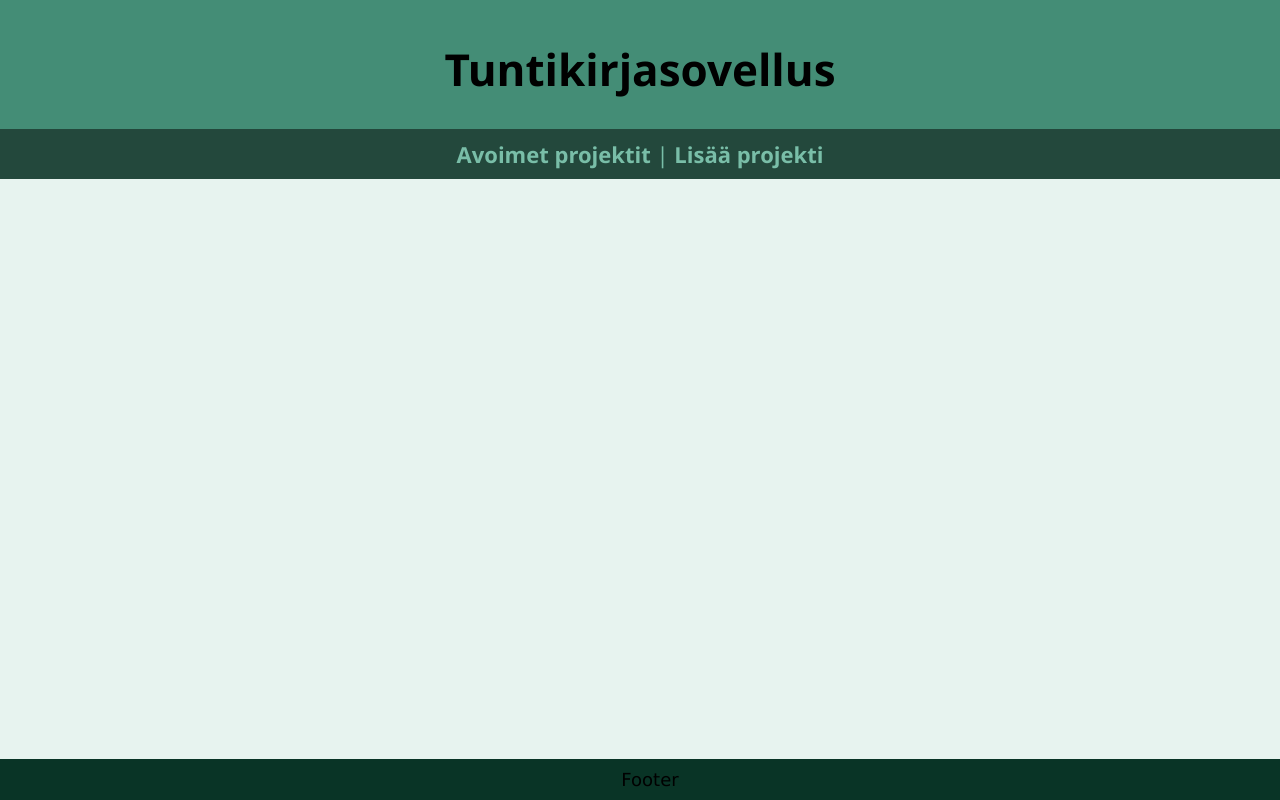
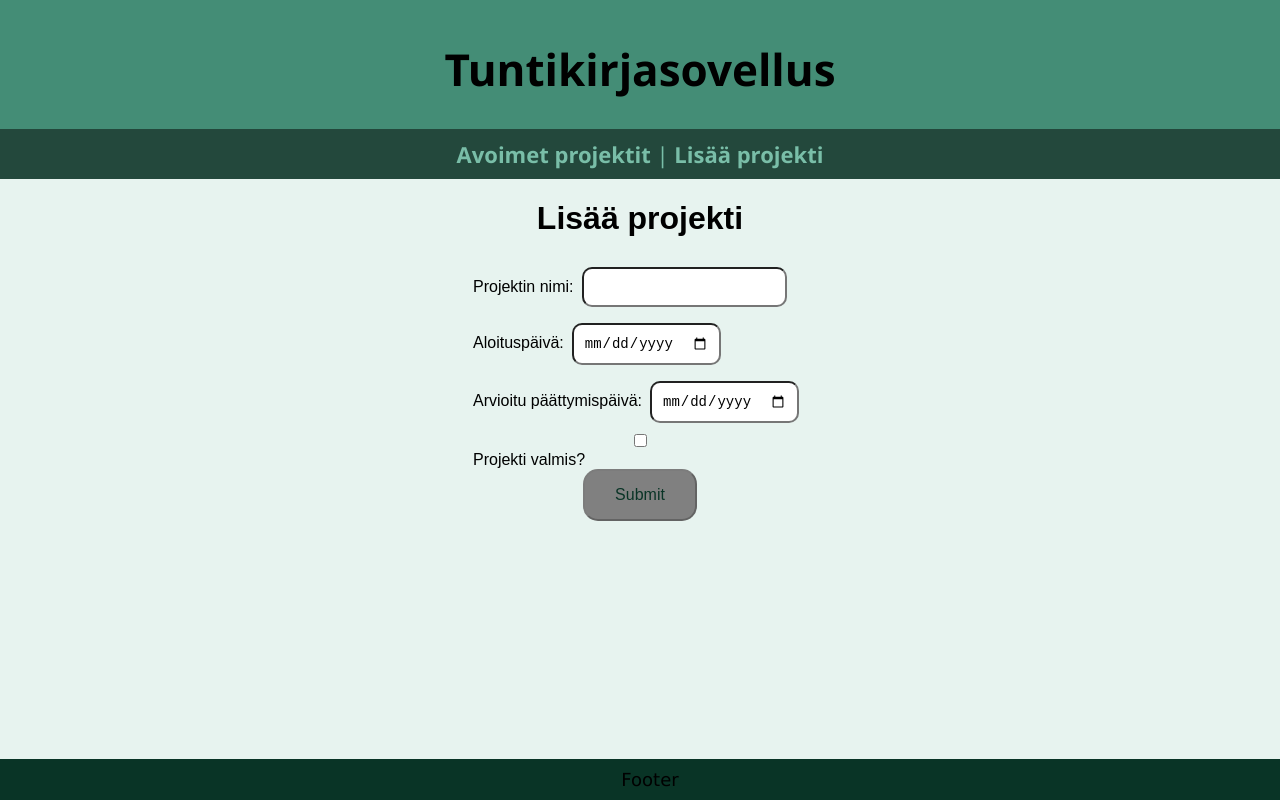
Before and after one commit to mh-martin/Hours-tracker, a React (Create React App) app: page /project/edit/1 in a window 1280 px wide. Built offline with nearby package versions, Linux system fonts and the light colour scheme; no server answers.

Commit message:
edit project implemented, date formatted

```diff
--- a/src/App.js
+++ b/src/App.js
@@ -7,6 +7,7 @@ import { BrowserRouter as Router, Routes, Route } from 'react-router-dom';
 import Header from './components/Header';
 import Footer from './components/Footer';
 import ProjectDetails from './components/ProjectDetails';
+import EditProject from './components/EditProject';
 
 function App() {
 
@@ -19,7 +20,9 @@ function App() {
           <Route path="/" element={<Home />}/>
           <Route path="/addproject" element={<AddProject />}/>
           <Route path="/hours" element={<Hours />}/>
+          <Route path="/project/edit/:id" element={<EditProject />}/>
           <Route path="/project/:id" element={<ProjectDetails />}/>
+
         </Routes>
         <Footer />
       </Router>
--- /dev/null
+++ b/src/components/EditProject.js
@@ -0,0 +1,69 @@
+import axios from 'axios';
+import React, { useState, useEffect } from 'react'
+import { useNavigate, useParams } from 'react-router-dom';
+import '../App.css';
+
+function EditProject() {
+  const [projectName, setProjectName] = useState('');
+  const [startDate, setStartDate] = useState('');
+  const [estEndDate, setEstEndDate] = useState('');
+  const [completed, setCompleted] = useState(false);
+  const navigate = useNavigate();
+
+  let {id} = useParams();
+
+  useEffect(() => {
+    axios
+      .get(`/projects/${id}`)
+      .then((res) => {
+        setProjectName(res.data.project_name);
+        setStartDate(new Date(res.data.start_date).toISOString().slice(0,10));
+        setEstEndDate(new Date(res.data.est_end_date).toISOString().slice(0,10));
+        setCompleted(res.data.completed);
+      })
+  }, [id]);
+
+
+  function isInvalid() {
+    return projectName === '' ||
+           startDate === '' ||
+           estEndDate === '';
+  }
+
+  function formSubmitted(event) {
+    event.preventDefault();
+    const formData = new FormData(event.currentTarget);
+
+    axios.patch(`/projects/${id}`, formData).then(response => {
+      navigate("/")
+    }).catch(response => {
+    })
+  }
+
+  return (
+    <div className='App'>
+      <h1>Lisää projekti</h1>
+      <form onSubmit={formSubmitted}>
+        <div className="container">
+          {/* <input type="hidden" value={id}></input> */}
+          <label className="label">Projektin nimi:
+            <input type="text" name="project_name" className="inputBox" value={projectName} onChange={(event) => setProjectName(event.target.value)}/>
+          </label>
+          <label className="label">Aloituspäivä:
+            <input type="date" name="start_date" className="inputBox" value={startDate} onChange={(event) => setStartDate(event.target.value)}></input>
+          </label>
+          <label className="label">Arvioitu päättymispäivä:
+            <input type="date" name="est_end_date" className="inputBox" value={estEndDate} onChange={(event) => setEstEndDate(event.target.value)}></input>
+          </label>
+          <input type="checkbox" name="completed" id="completed" value={completed}/>
+          <label htmlFor="completed" className='label'>Projekti valmis?</label>
+
+          <button className="button" disabled={isInvalid()}>Submit</button>
+        </div>
+      </form>
+    </div>
+  )
+
+}
+
+export default EditProject
--- a/src/components/Home.js
+++ b/src/components/Home.js
@@ -25,7 +25,7 @@ function Home(props) {
     },
     {
       name: 'Aloituspvm',
-      selector: row => new Date(row.start_date).toDateString(),
+      selector: row => new Date(row.start_date).toISOString().slice(0,10),
       sortable: true
     },
   ]
@@ -39,7 +39,6 @@ function Home(props) {
           columns={columns}
           data={projects.filter(p => !p.completed)} />
       </div>
-      <Link to="hours">Kirjaa tunnit</Link>
     </div>
   )
 }
--- a/src/components/ProjectDetails.js
+++ b/src/components/ProjectDetails.js
@@ -23,10 +23,10 @@ function ProjectDetails(props) {
   return (
     <div>
       <h2>{project.project_name}</h2>
-      <p>Aloituspäivä {new Date(project.start_date).toDateString()}</p>
-      {project.est_end_date && <p>Päättymispäivä { new Date(project.est_end_date).toDateString()}</p>}
+      <p>Aloituspäivä {new Date(project.start_date).toISOString().slice(0,10)}</p>
+      {project.est_end_date && <p>Päättymispäivä { new Date(project.est_end_date).toISOString().slice(0,10)}</p>}
       <Link to="/"><button className="button">Kirjaa tunteja</button></Link>
-      <Link to="/"><button className="button">Muokkaa projektia</button></Link>
+      <Link to={`/project/edit/${id}`}><button className="button">Muokkaa projektia</button></Link>
 
       <h2>Tehdyt tunnit</h2>
     </div>
```
